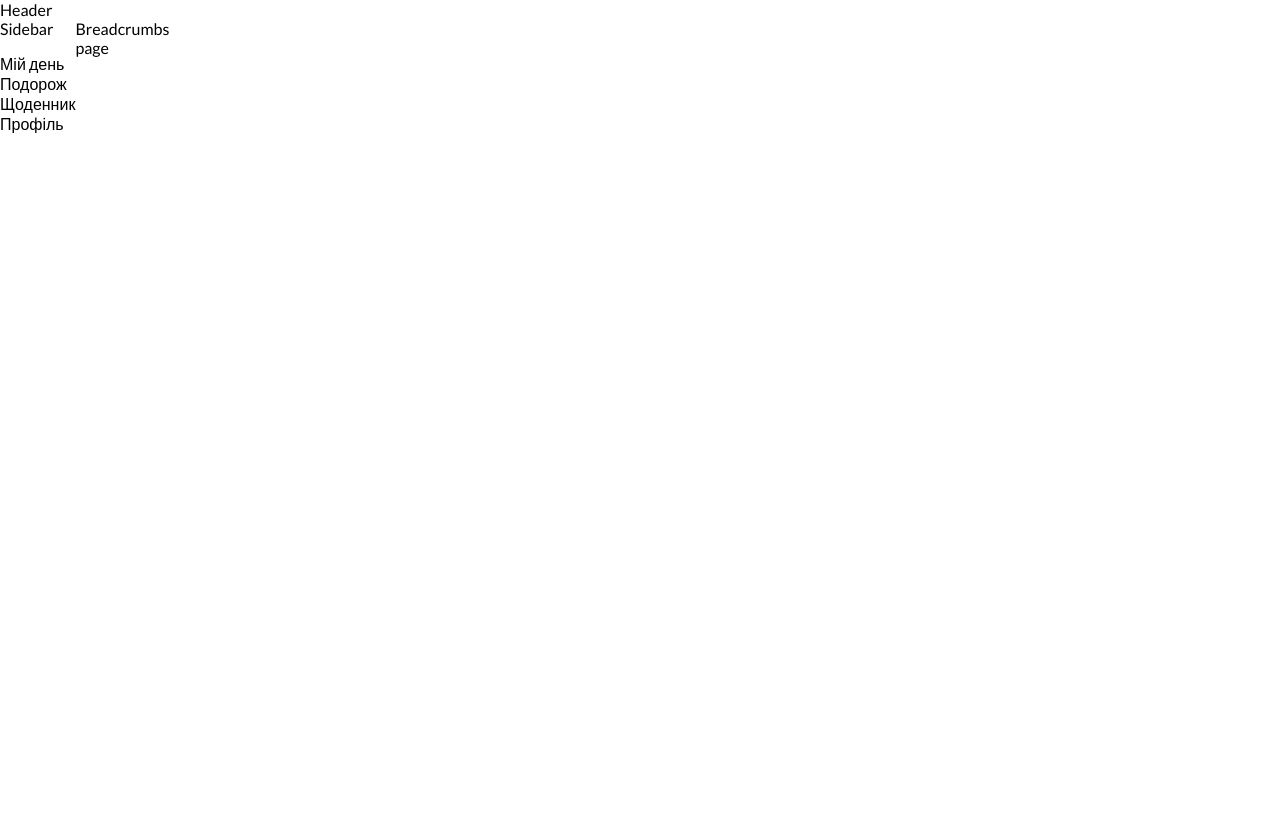
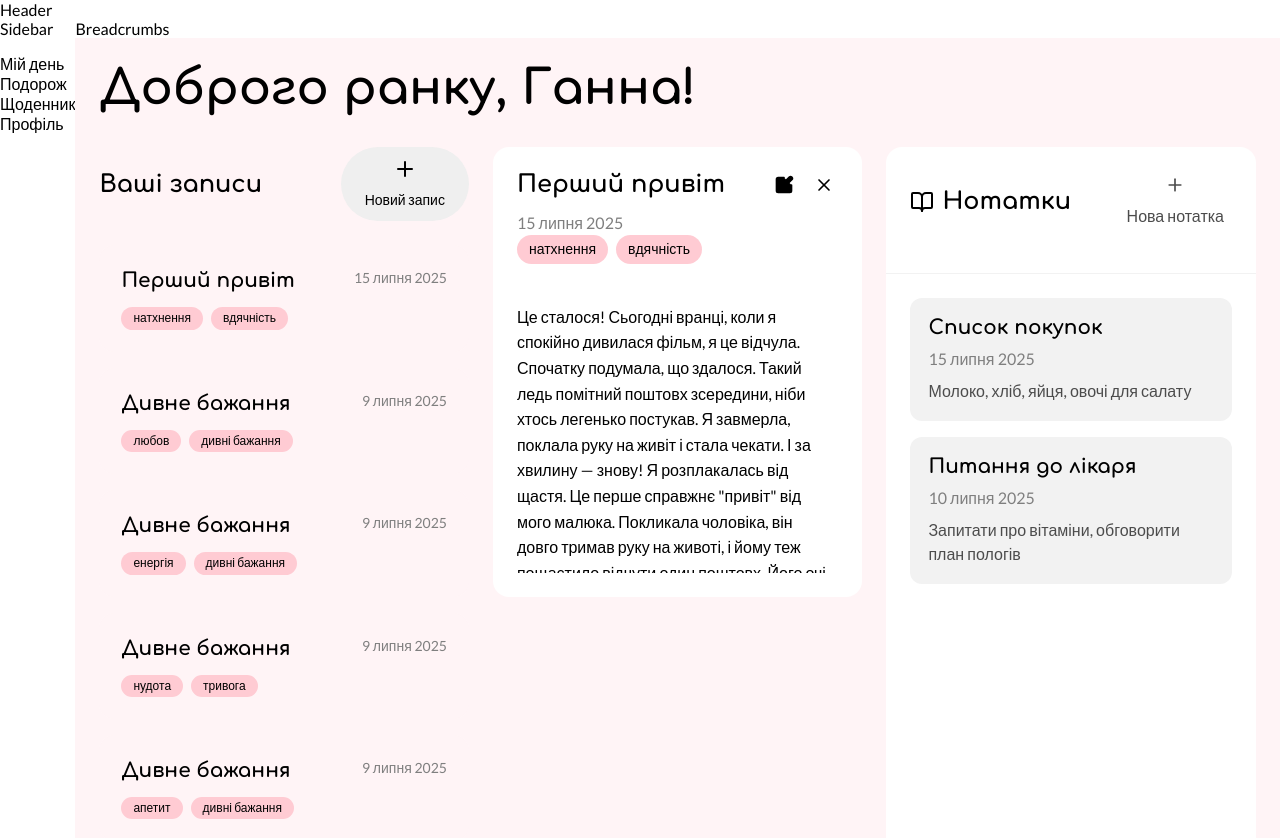
Before and after one commit to Anastasiia-Oli/leleka-frontend, a Next.js app: page /diary in a window 1280 px wide. Before the commit the page ends 800 px from the top, so only its background shows below. Built offline with nearby package versions, Linux system fonts and the light colour scheme.

Commit message:
2253 2209

```diff
--- a/app/(private routes)/diary/page.tsx
+++ b/app/(private routes)/diary/page.tsx
@@ -1,7 +1,8 @@
 import React from "react";
+import DiaryPage from "@/components/Diary/DiaryPage/DiaryPage";
 
 const page = () => {
-  return <div>page</div>;
+  return <DiaryPage />;
 };
 
 export default page;
--- a/package.json
+++ b/package.json
@@ -16,7 +16,7 @@
     "lucide-react": "^0.544.0",
     "next": "^15.5.3",
     "react": "^19.1.1",
-    "react-devtools": "^6.1.5",
+    "react-devtools": "^1.0.5",
     "react-dom": "^19.1.0",
     "react-select": "^5.10.2",
     "typescript-eslint": "^8.44.1",
```
Also changed, not shown: 1 other file (tests, documents, lock files or other folders).
